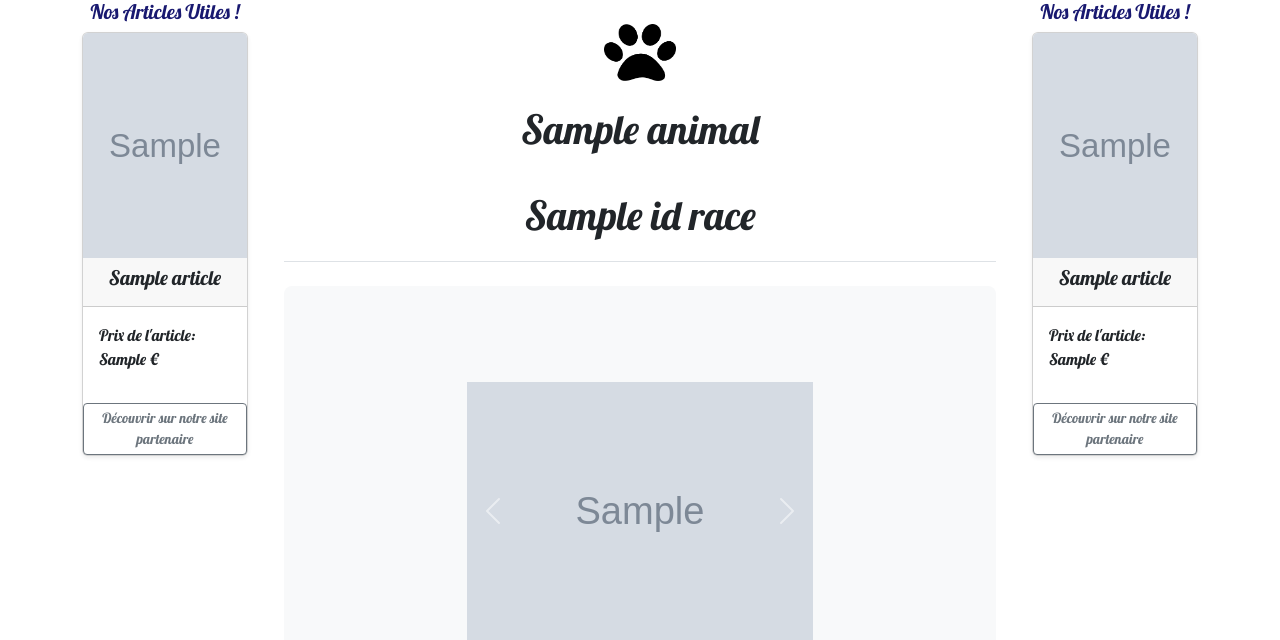
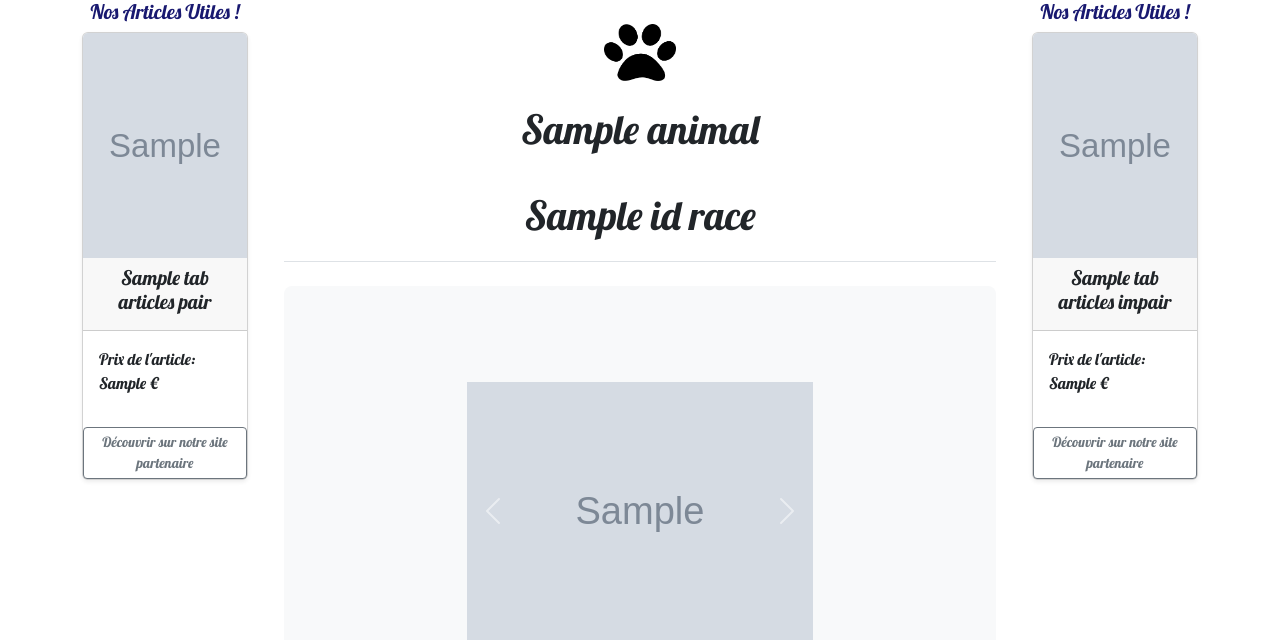
Before and after one commit to coupdepatte/coup_de_patte, a Symfony app: template templates/annonce/index.html.twig in a window 1280 px wide. Shown: the part 223-863 px from the top of the page. Run offline with Twig, Linux system fonts and the light colour scheme; the template is opened without the code that fills it: most values are stand-ins (such as "Sample title", 1, 10 or a date in 2020); grey boxes marked "Sample" are stand-in pictures; form fields are guessed from the names that the template uses; some libraries are stand-ins or nearby versions.

Commit message:
maj articles

```diff
--- a/templates/annonce/index.html.twig
+++ b/templates/annonce/index.html.twig
@@ -13,7 +13,7 @@
 			<div class="row">
 				<div class="col-lg-2">
 					<h2 class="fs-5 text-center">Nos Articles Utiles !</h2>
-					{% for article in articles %}
+					{% for article in tabArticlesPair %}
 						<div class="card shadow-sm">
 							<img src="{{article.photoArticle}}" class=" card-img-top" max-width="100%" height="225">
 							<div class="card-header text-center">
@@ -150,7 +150,7 @@
 				</div>
 				<div class="col-lg-2">
 					<h2 class="fs-5 text-center">Nos Articles Utiles !</h2>
-					{% for article in articles %}
+					{% for article in tabArticlesImpair %}
 						<div class="card shadow-sm">
 							<img src="{{article.photoArticle}}" class=" card-img-top" max-width="100%" height="225">
 							<div class="card-header text-center">
```
